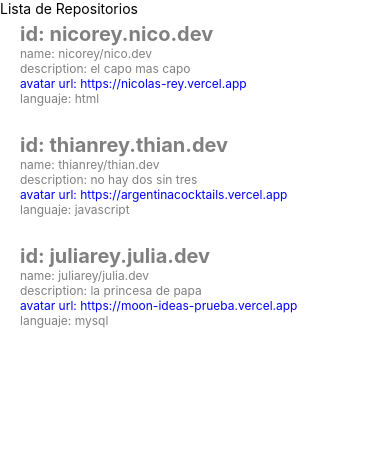
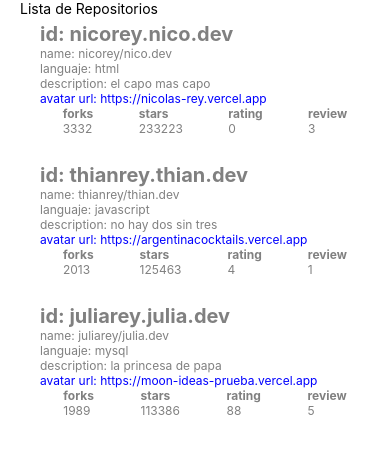
Before and after one commit to nicorey89/prueba-react-native, a React Native app: screen / in a window 390 px wide. Shown: the top 454 px of the page. Built offline with nearby package versions, Linux system fonts and the light colour scheme.

Commit message:
agregando componentes

```diff
--- a/src/components/Main.jsx
+++ b/src/components/Main.jsx
@@ -5,7 +5,7 @@ import RepositoryList from "./RepositoryList.jsx";
 
 const Main = () => {
     return (
-        <View style={{ marginTop: Constants.statusBarHeight, flexGrow: 1 }}>
+        <View style={{ marginTop: Constants.statusBarHeight, marginLeft: 20, flexGrow: 1 }}>
             <Text>Lista de Repositorios</Text>
             <RepositoryList />
         </View>
--- a/src/components/RepositoryItem.jsx
+++ b/src/components/RepositoryItem.jsx
@@ -1,19 +1,21 @@
 import React from "react";
 import { View, StyleSheet } from "react-native";
 import StyledText from "./StyledText.jsx";
+import RepositoryStats from "./RepositoryStats.jsx";
 
-const RepositoryItem = ({ id, fullName, description, ownerAvatarUrl, languaje }) => {
+
+const RepositoryItem = (props) => {
     return (
-    <View key={id} style={styles.container}>
-        <StyledText big bold>id: {id}</StyledText>
-        <StyledText>name: {fullName}</StyledText>
-        <StyledText>description: {description}</StyledText>
-        <StyledText blue>avatar url: {ownerAvatarUrl}</StyledText>
-        <StyledText >languaje: {languaje}</StyledText>
+    <View key={props.id} style={styles.container}>
+        <StyledText big bold>id: {props.id}</StyledText>
+        <StyledText>name: {props.fullName}</StyledText>
+        <StyledText>languaje: {props.languaje}</StyledText>
+        <StyledText>description: {props.description}</StyledText>
+        <StyledText blue>avatar url: {props.ownerAvatarUrl}</StyledText>
+        <RepositoryStats {...props}/>
     </View>
-
     );
-}
+};
 
 const styles = StyleSheet.create({
     container: {
--- /dev/null
+++ b/src/components/RepositoryStats.jsx
@@ -0,0 +1,28 @@
+import React from "react";
+import { View } from "react-native";
+import StyledText from "./StyledText.jsx";
+
+const RepositoryStats = ( props => {
+    return (
+        <View style={{ flexDirection: "row", justifyContent: "space-around" }}>
+            <View>
+                <StyledText bold>forks</StyledText>
+                <StyledText>{props.forksCount}</StyledText>
+            </View>
+            <View>
+                <StyledText bold>stars</StyledText>
+                <StyledText>{props.stargazersCount}</StyledText>
+            </View>
+            <View>
+                <StyledText bold>rating</StyledText>
+                <StyledText>{props.ratingAverage}</StyledText>
+            </View>
+            <View>
+                <StyledText bold>review</StyledText>
+                <StyledText>{props.reviewCount}</StyledText>
+            </View>
+        </View>
+    );
+});
+
+export default RepositoryStats;
```
